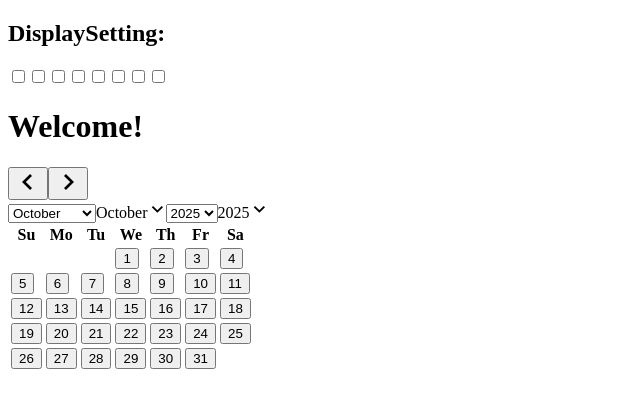
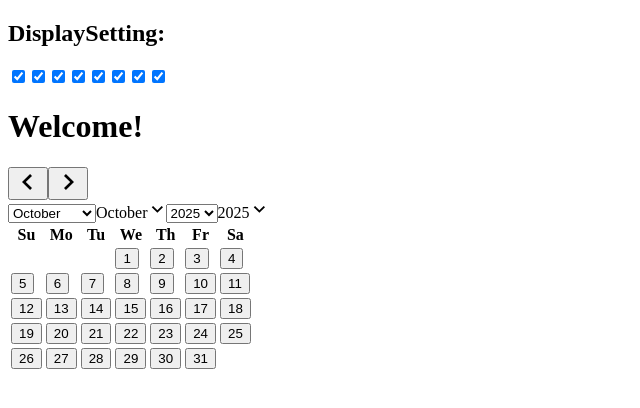
Before and after one commit to wangshu24/twentyninethousandstwohundredtwenty, a React app: page / in a window 1280 px wide. Shown: the top 408 px of the page, without its empty margins (0-640 px from the left). Built offline with nearby package versions, Linux system fonts and the light colour scheme; the HTML template or start-up script is replaced by a standard one.

Commit message:
WIP display based on settings, for year to millisecond

```diff
--- a/src/app.tsx
+++ b/src/app.tsx
@@ -11,7 +11,7 @@ if (stored) {
   storedDob = toDate(stored);
 }
 
-export const SettingContext = createContext<DisplayConfig>([
+const DEFAULT_CONFIG = [
   true,
   true,
   true,
@@ -20,20 +20,13 @@ export const SettingContext = createContext<DisplayConfig>([
   true,
   true,
   true,
-]);
+] as DisplayConfig;
+
+export const SettingContext = createContext<DisplayConfig>(DEFAULT_CONFIG);
 
 function App(): JSX.Element {
   const [dob, setDob] = useState<Date | undefined>(storedDob);
-  const [setting, setSetting] = useState<DisplayConfig>([
-    true,
-    true,
-    true,
-    true,
-    true,
-    true,
-    true,
-    true,
-  ]);
+  const [setting, setSetting] = useState<DisplayConfig>(DEFAULT_CONFIG);
 
   const restrictedSetSetting = (newSetting: DisplayConfig): void => {
     if (!newSetting.some((v) => v === true)) {
--- a/src/clock.tsx
+++ b/src/clock.tsx
@@ -66,32 +66,65 @@ function displayDuration(
   time: CustomDuration,
   setting: DisplayConfig
 ): ReactNode {
+  let displayStr = "";
   if (setting[0]) {
-    return time.years;
+    if (time.years >= 1) {
+      displayStr += time.years + " years ";
+    } else {
+      displayStr += " year ";
+    }
   }
   if (setting[1]) {
-    return time.months;
+    if (time.months >= 1) {
+      displayStr += time.months + " months ";
+    } else {
+      displayStr += " month ";
+    }
   }
   if (setting[2]) {
-    return time.weeks;
+    if (time.weeks >= 1) {
+      displayStr += time.weeks + " weeks ";
+    } else {
+      displayStr += " week ";
+    }
   }
   if (setting[3]) {
-    return time.days;
+    if (time.days >= 1) {
+      displayStr += time.days + " days ";
+    } else {
+      displayStr += " day ";
+    }
   }
   if (setting[4]) {
-    return time.hours;
+    if (time.hours >= 1) {
+      displayStr += time.hours + " hours ";
+    } else {
+      displayStr += " hour ";
+    }
   }
   if (setting[5]) {
-    return time.minutes;
+    if (time.minutes >= 1) {
+      displayStr += time.minutes + " minutes ";
+    } else {
+      displayStr += " minute ";
+    }
   }
   if (setting[6]) {
-    return time.seconds;
+    if (time.seconds >= 1) {
+      displayStr += time.seconds + " seconds ";
+    } else {
+      displayStr += " second ";
+    }
   }
   if (setting[7]) {
-    return time.milliseconds;
+    if (time.milliseconds >= 1) {
+      displayStr += time.milliseconds + " milliseconds ";
+    } else {
+      displayStr += " millisecond ";
+    }
   }
 
-  return time.milliseconds;
+  return displayStr;
 }
 
 export default Clock;
--- a/src/displaySetting.tsx
+++ b/src/displaySetting.tsx
@@ -9,14 +9,19 @@ function DisplaySetting(props: {
   return (
     <div>
       <h2>DisplaySetting:</h2>
-      <input type="checkbox" />
-      <input type="checkbox" />
-      <input type="checkbox" />
-      <input type="checkbox" />
-      <input type="checkbox" />
-      <input type="checkbox" />
-      <input type="checkbox" />
-      <input type="checkbox" />
+      <input
+        type="checkbox"
+        checked={setting[7]}
+        value={"Year"}
+        onChange={setSetting}
+      />
+      <input type="checkbox" checked={setting[6]} value={"Month"} />
+      <input type="checkbox" checked={setting[5]} value={"Week"} />
+      <input type="checkbox" checked={setting[4]} value={"Day"} />
+      <input type="checkbox" checked={setting[3]} value={"Hour"} />
+      <input type="checkbox" checked={setting[2]} value={"Minute"} />
+      <input type="checkbox" checked={setting[1]} value={"Second"} />
+      <input type="checkbox" checked={setting[0]} value={"Millisecond"} />
     </div>
   );
 }
```
